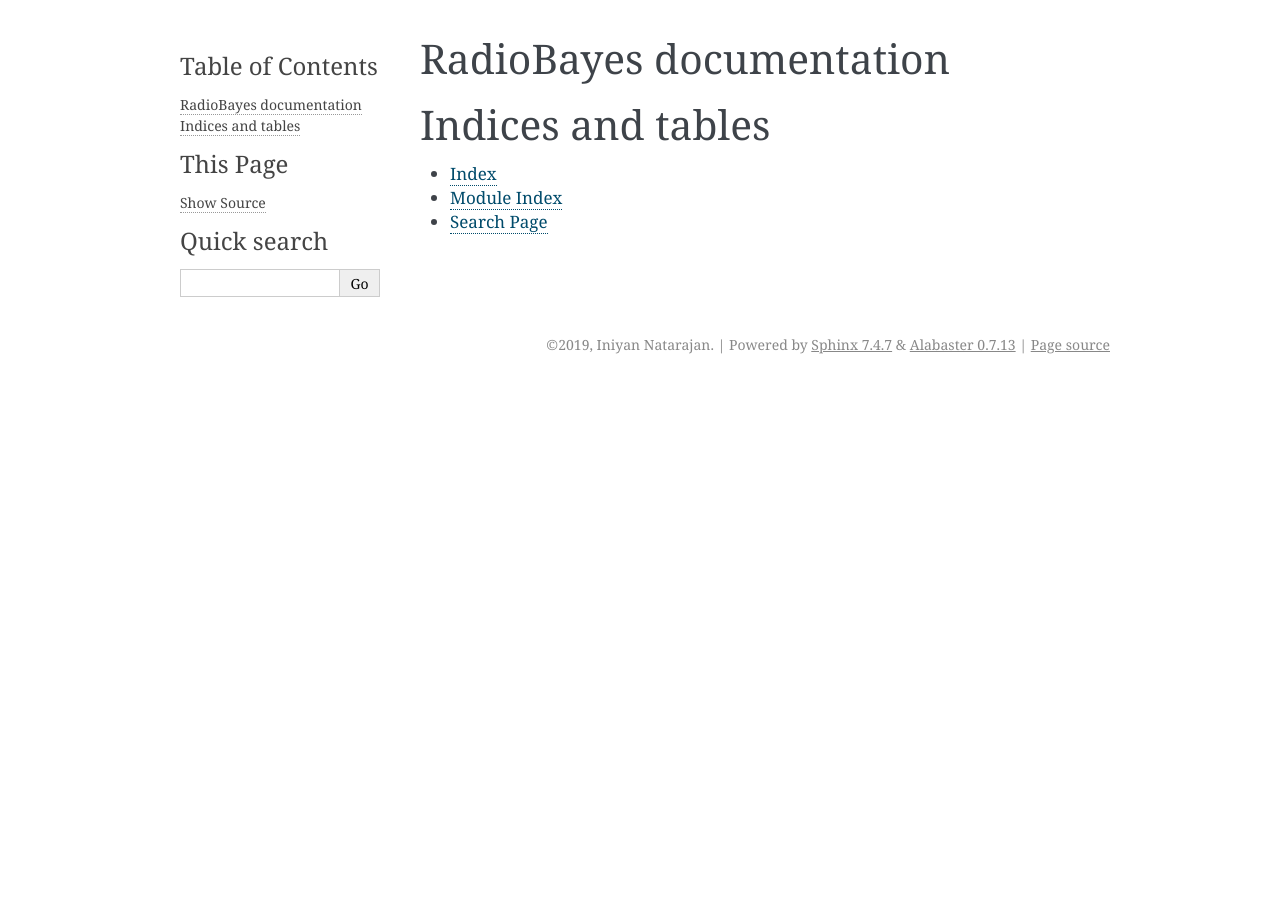
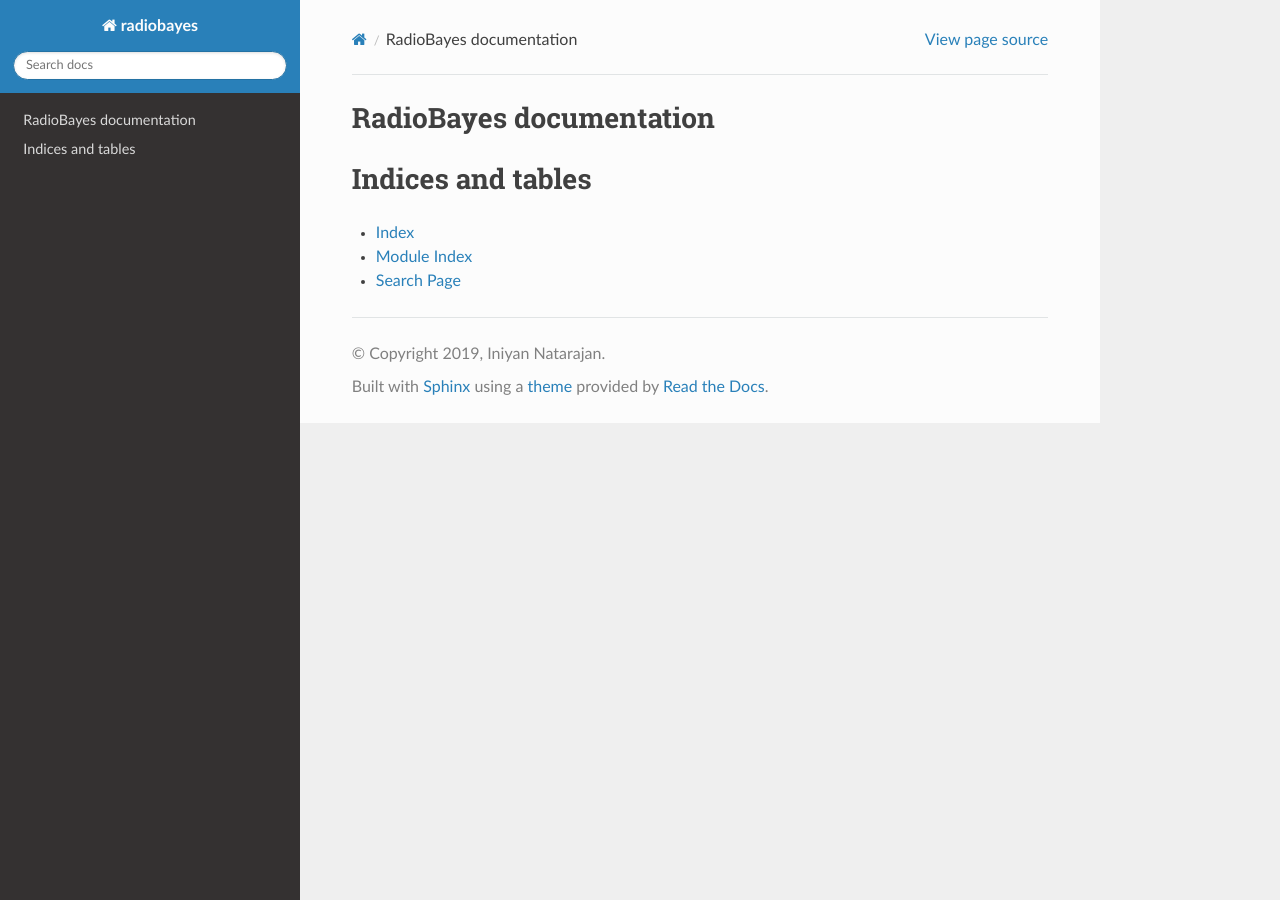
Before and after one commit to iniyannatarajan/zagros, a Sphinx documentation site: the page built from docs/source/index.rst, in a window 1280 px wide. Built offline with Sphinx 7.4.7 and the Read the Docs theme 2.0.0, drawn with Linux system fonts in a browser that asks for light colours.

Commit message:
brawl more with docs

```diff
--- a/docs/source/conf.py
+++ b/docs/source/conf.py
@@ -12,9 +12,9 @@
 # add these directories to sys.path here. If the directory is relative to the
 # documentation root, use os.path.abspath to make it absolute, like shown here.
 #
-# import os
-# import sys
-# sys.path.insert(0, os.path.abspath('.'))
+import os
+import sys
+sys.path.insert(0, os.path.abspath('../../'))
 
 
 # -- Project information -----------------------------------------------------
@@ -77,7 +77,7 @@
 # The theme to use for HTML and HTML Help pages.  See the documentation for
 # a list of builtin themes.
 #
-html_theme = 'alabaster'
+html_theme = 'sphinx_rtd_theme'
 
 # Theme options are theme-specific and customize the look and feel of a theme
 # further.  For a list of options available for each theme, see the
--- a/docs/source/index.rst
+++ b/docs/source/index.rst
@@ -10,7 +10,6 @@
    :maxdepth: 2
    :caption: Contents:
 
-   readme
 
 Indices and tables
 ==================
--- a/docs/source/readme.rst
+++ /dev/null
@@ -1 +0,0 @@
-.. include:: ../../README.rst
```
Also changed, not shown: docs/source/api.rst (deleted), docs/source/contributors.rst (deleted), docs/source/history.rst (deleted), docs/source/installation.rst (deleted), docs/source/usage.rst (deleted).
